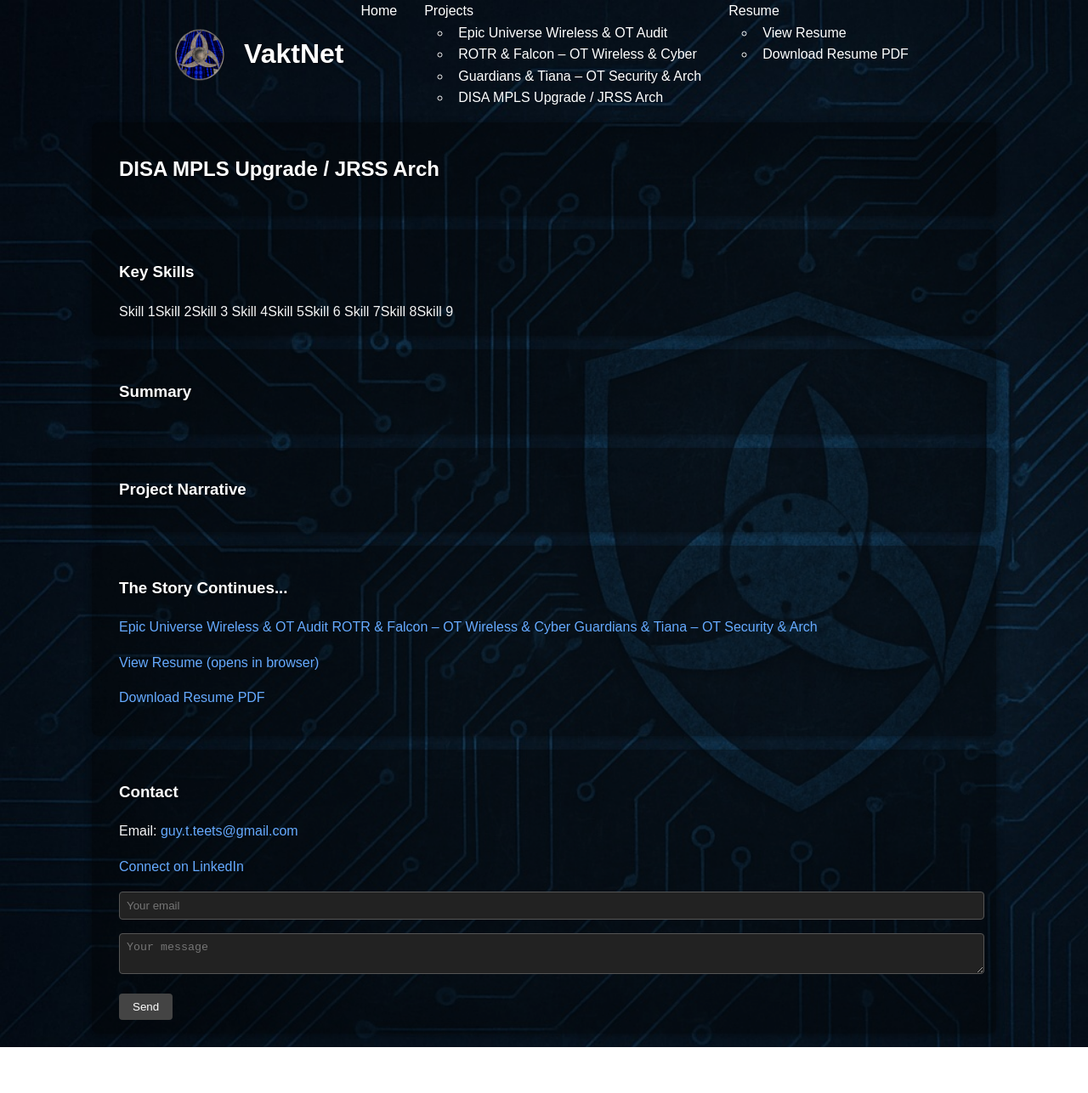
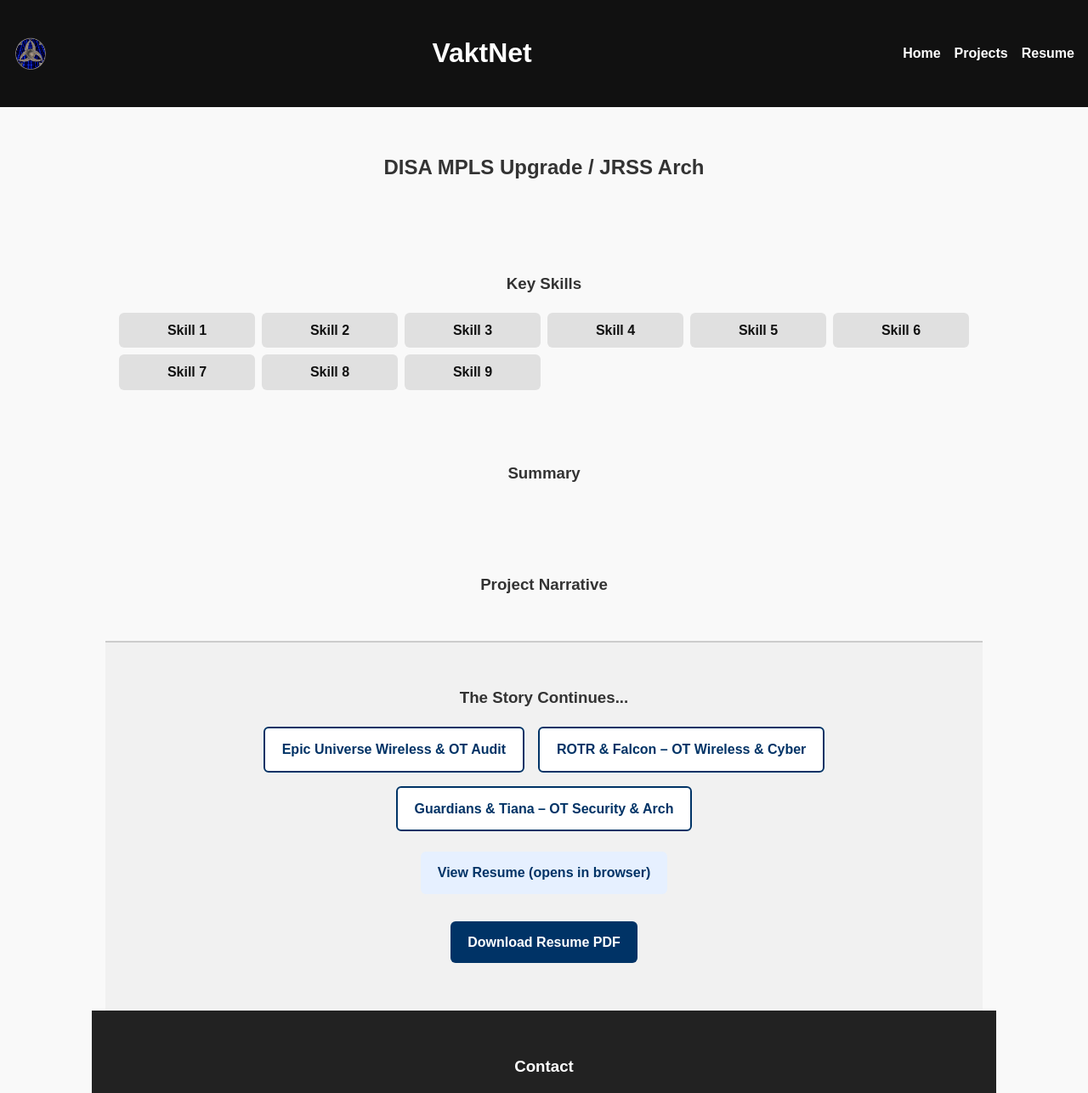
Before and after one commit to VaktNet/vaktnet.github.io, a plain HTML site: page disa-jrss.html in a window 1280 px wide. Shown: the top 1286 px of the page at 85% size. Before the commit the page ends 1232 px from the top, so only its background shows below. Drawn offline with Linux system fonts and the light colour scheme.

Commit message:
Updated css

```diff
--- a/style.css
+++ b/style.css
@@ -1,173 +1,36 @@
-/* === Layout: Header === */
-.header-container {
-  display: flex;
-  align-items: center;
-  justify-content: center;
-  gap: 0.75rem;
-}
 
-.header-container img.logo {
-  height: 4rem;
-  margin-right: 0.5rem;
-}
-
-/* === Hero Section === */
-.hero-heading {
-  text-align: center;
-  margin-bottom: 1.5rem;
-  padding-top: 2rem;
-}
-
-.hero-heading h1 {
-  font-size: 2.8rem;
-  margin-bottom: 0.5rem;
-}
-
-.tagline {
-  font-size: 1.1rem;
-  font-weight: 500;
-  color: #ccc;
-  margin-bottom: 1rem;
-}
-
-.job-title {
-  font-size: 1.3rem;
-  font-weight: bold;
-}
-
-.subtext {
-  font-size: 1rem;
-  font-weight: 400;
-  color: #cccccc;
-  margin-top: 0.25rem;
-}
-
-.hero-heading p {
-  max-width: 900px;
-  margin: 0 auto 1rem;
-  word-wrap: break-word;
-  line-height: 1.6;
-}
-
-/* === Resume Button === */
-.download-button {
-  display: inline-block;
-  padding: 0.75rem 1.5rem;
-  background-color: #0033cc;
-  color: #fff;
-  text-decoration: none;
-  border-radius: 999px;
-  font-weight: bold;
-  font-size: 1rem;
-  transition: background-color 0.3s ease;
-  box-shadow: 0 2px 6px rgba(0, 0, 0, 0.2);
-  margin-top: 1rem;
-}
-
-.download-button:hover {
-  background-color: #0022aa;
-}
-
-/* === Global Typography & Layout === */
+/* === Global Styles === */
 body {
-  background-image: url("assets/background-blueprint.jpg");
-  background-size: cover;
-  background-attachment: fixed;
-  background-position: center;
-  background-repeat: no-repeat;
   font-family: Arial, sans-serif;
   line-height: 1.6;
   margin: 0;
   padding: 0;
-  color: #f5f5f5;
+  background-color: #f9f9f9;
+  color: #333;
 }
 
-h1, h2, h3, h4, h5, h6 {
-  color: #ffffff;
-  text-shadow: 1px 1px 3px rgba(0, 0, 0, 0.5);
+header {
+  background-color: #111;
+  color: #fff;
+  padding: 1rem;
+  position: sticky;
+  top: 0;
+  z-index: 1000;
 }
 
-/* === Sections === */
-section {
-  padding: 1rem 2rem;
-  background-color: rgba(0, 0, 0, 0.4);
-  border-radius: 8px;
-  margin: 1rem auto;
-  max-width: 1000px;
-  box-shadow: 0 2px 10px rgba(0, 0, 0, 0.4);
-}
-
-/* === Links === */
-a {
-  color: #66aaff;
-  text-decoration: none;
-}
-
-a:hover {
-  text-decoration: underline;
-}
-
-/* === Form === */
-form {
-  margin-top: 1rem;
-}
-
-input, textarea {
-  width: 100%;
-  margin-bottom: 1rem;
-  padding: 0.5rem;
-  background-color: #222;
-  color: #fff;
-  border: 1px solid #555;
-  border-radius: 4px;
-}
-
-button {
-  padding: 0.5rem 1rem;
-  background-color: #444;
-  color: #fff;
-  border: none;
-  cursor: pointer;
-  border-radius: 4px;
-}
-
-button:hover {
-  background-color: #666;
-}
-
-/* === Navigation Bar === */
-.navbar {
-  position: sticky;
-  top: 0;
-  background-color: #111;
-  z-index: 1000;
-  box-shadow: 0 2px 6px rgba(0, 0, 0, 0.3);
-  padding: 0.5rem 1rem;
-}
-
-.logo-link {
-  display: flex;
-  align-items: center; /* vertically centers the logo + text */
-  text-decoration: none;
-}
-
-.nav-container {
+.header-container {
   display: flex;
   align-items: center;
   justify-content: space-between;
 }
 
-.nav-logo {
-  height: 2.2rem;
-  margin-right: 0.5rem;
-  vertical-align: middle; /* Optional extra alignment */
+.logo {
+  height: 2.5rem;
+  margin-right: 1rem;
 }
 
-.brand-name {
-  font-weight: bold;
-  color: #fff;
-  font-size: 1.2rem;
-  vertical-align: middle;
+h1, h2, h3 {
+  text-align: center;
 }
 
 .nav-links {
@@ -178,102 +41,140 @@ button:hover {
   padding: 0;
 }
 
+.nav-links a {
+  color: white;
+  text-decoration: none;
+  font-weight: bold;
+}
+
 .nav-links li {
   position: relative;
 }
 
-.nav-links a {
-  color: #fff;
-  text-decoration: none;
+.nav-links .dropdown {
+  display: none;
+  position: absolute;
+  top: 100%;
+  background-color: #111;
   padding: 0.5rem;
+  flex-direction: column;
 }
 
-.nav-links a:hover {
-  background-color: rgba(255, 255, 255, 0.1);
-  border-radius: 4px;
+.nav-links li:hover .dropdown {
+  display: flex;
 }
 
-/* Dropdown Menu */
-.dropdown-menu {
-  list-style: none;
-  padding-left: 0;
-  display: none;
-  position: absolute;
-  background-color: #222;
-  top: 100%;
-  left: 0;
-  min-width: 180px;
-  z-index: 999;
-  border-radius: 4px;
+section {
+  padding: 2rem;
+  max-width: 1000px;
+  margin: auto;
 }
 
-.dropdown:hover .dropdown-menu {
-  display: block;
+/* === Skills Grid === */
+.skills-grid {
+  display: grid;
+  grid-template-columns: repeat(auto-fit, minmax(150px, 1fr));
+  gap: 0.5rem;
+  text-align: center;
+  margin-top: 1rem;
 }
 
-.dropdown-menu li a {
-  display: block;
-  padding: 0.5rem 1rem;
-  color: #fff;
+.skills-grid span {
+  display: inline-block;
+  background-color: #e0e0e0;
+  color: #111;
+  padding: 0.5rem;
+  border-radius: 6px;
+  font-weight: bold;
 }
 
-/* Hamburger for Mobile */
-.hamburger {
-  display: none;
-  font-size: 1.8rem;
-  color: #fff;
+/* === Project Links Section === */
+#story-continues {
+  background-color: #f1f1f1;
+  text-align: center;
+  padding: 2rem 1rem;
+  border-top: 2px solid #ccc;
+}
+
+.story-links {
+  display: flex;
+  flex-wrap: wrap;
+  justify-content: center;
+  gap: 1rem;
+  margin-bottom: 1rem;
+}
+
+.story-links a {
+  display: inline-block;
+  padding: 0.75rem 1.25rem;
+  border-radius: 6px;
+  background-color: white;
+  color: #003366;
+  font-weight: bold;
+  border: 2px solid #003366;
+  text-decoration: none;
+}
+
+.story-links a:hover {
+  background-color: #e6f0ff;
+}
+
+/* Resume Buttons */
+#story-continues p a {
+  display: inline-block;
+  margin: 0.5rem auto;
+  padding: 0.75rem 1.25rem;
+  border-radius: 6px;
+  text-decoration: none;
+  font-weight: bold;
+}
+
+#story-continues p a[href*="resume.html"] {
+  background-color: #e6f0ff;
+  color: #003366;
+}
+
+#story-continues p a[download] {
+  background-color: #003366;
+  color: white;
+}
+
+/* === Contact Section === */
+#contact {
+  text-align: center;
+  padding: 2rem;
+  background-color: #222;
+  color: white;
+}
+
+#contact a {
+  color: #add8e6;
+  font-weight: bold;
+  text-decoration: none;
+}
+
+#contact input,
+#contact textarea {
+  width: 90%;
+  max-width: 500px;
+  margin: 0.5rem auto;
+  display: block;
+  padding: 0.75rem;
+  border-radius: 6px;
+  border: none;
+}
+
+#contact button {
+  background-color: #003366;
+  color: white;
+  font-weight: bold;
+  padding: 0.75rem 1.5rem;
+  border: none;
+  border-radius: 6px;
+  margin-top: 1rem;
   cursor: pointer;
 }
 
-#menu-toggle {
-  display: none;
+#contact button:hover {
+  background-color: #005599;
 }
-
-@media (max-width: 768px) {
-  .nav-links {
-    display: none;
-    flex-direction: column;
-    background-color: #111;
-    width: 100%;
-    position: absolute;
-    top: 100%;
-    left: 0;
-  }
-
-  #menu-toggle:checked + .hamburger + .nav-links {
-    display: flex;
-  }
-
-  .nav-links li {
-    text-align: center;
-    padding: 0.5rem 0;
-  }
-
-  .dropdown:hover .dropdown-menu {
-    display: none;
-  }
-
-  .dropdown > input:checked + .dropdown-menu {
-    display: block;
-  }
-
-  .dropdown-menu {
-    position: static;
-    background-color: #111;
-    box-shadow: none;
-  }
-
-  .hamburger {
-    display: block;
-  }
-}
-
-/* === Optional Polish === */
-html {
-  scroll-behavior: smooth;
-}
-
-input:focus, textarea:focus, button:focus {
-  outline: 2px solid #66aaff;
-  outline-offset: 2px;
-}
```
